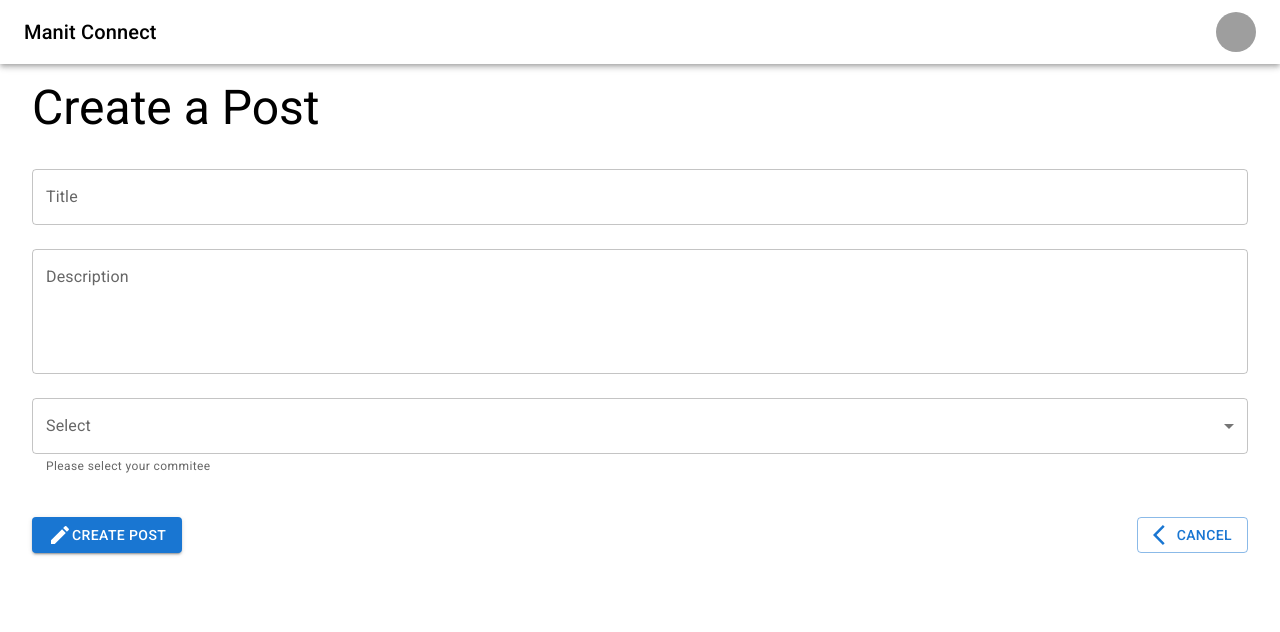
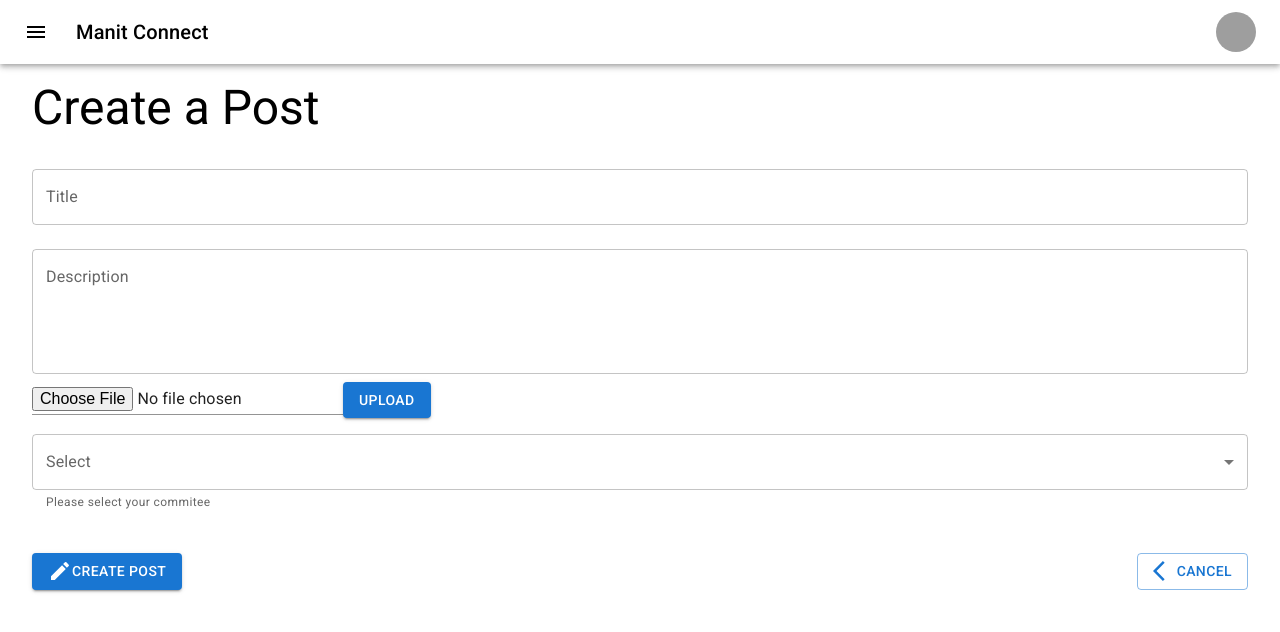
Before and after one commit to Manit-Connect/manit-connect-client, a React (Create React App) app: page /create in a window 1280 px wide. Shown: the top 632 px of the page. Built offline with nearby package versions, Linux system fonts and the light colour scheme; grey boxes are pictures that could not be loaded.

Commit message:
Posts fixed

```diff
--- a/src/components/Postcard.jsx
+++ b/src/components/Postcard.jsx
@@ -57,13 +57,13 @@ export default function Postcard({ post }) {
   };
 
   const likePost = () => {
-    fetch('https://tranquil-crag-17353.herokuapp.com/posts/like', {
+    fetch('https://tranquil-crag-17353.herokuapp.com/posts/like/', {
       method: 'POST',
       headers: {
         'Content-Type': 'application/json',
       },
       body: JSON.stringify({
-        id: post.id,
+        id: post._id,
       }),
     }).then(() => {
       console.log('liked');
--- a/src/components/Topbar.jsx
+++ b/src/components/Topbar.jsx
@@ -12,6 +12,7 @@ import Button from '@mui/material/Button';
 import Tooltip from '@mui/material/Tooltip';
 import MenuItem from '@mui/material/MenuItem';
 import { useNavigate } from 'react-router-dom';
+import { Divider, Drawer, List, ListItem, ListItemText } from '@mui/material';
 
 const pages = [];
 const settings = ['Profile', 'Account', 'Logout'];
@@ -28,8 +29,19 @@ const Topbar = () => {
   }
 
   const logout = () => {
-    navigate('/welcome')
+    navigate('/')
   }
+
+  const [drawer, setDrawer] = React.useState(false);
+
+  const toggleDrawer = (open) => (event) => {
+    if (event.type === 'keydown' && (event.key === 'Tab' || event.key === 'Shift')) {
+      return;
+    }
+
+    // setState({ ...state, [anchor]: open });
+    setDrawer(open);
+  };
 
   const handleOpenNavMenu = (event) => {
     setAnchorElNav(event.currentTarget);
@@ -46,7 +58,28 @@ const Topbar = () => {
     setAnchorElUser(null);
   };
 
+  const ListOfSidebar = () => (
+    <Box
+      sx={{ width: 250 }}
+      role="presentation"
+      onClick={toggleDrawer(false)}
+      onKeyDown={toggleDrawer(false)}
+    >
+      <List>
+        {['Societies', 'Administration', 'Academics', 'Sports'].map((text, index) => (
+          <ListItem button key={text}>
+            {/* <ListItemIcon>
+              {index % 2 === 0 ? <InboxIcon /> : <MailIcon />}
+            </ListItemIcon> */}
+            <ListItemText primary={text} />
+          </ListItem>
+        ))}
+      </List>
+    </Box>
+  )
+
   return (
+    <>
       <AppBar style={{
         backgroundColor: '#fff',
         color: '#000',
@@ -55,6 +88,16 @@ const Topbar = () => {
       >
         <Container maxWidth="xxl">
           <Toolbar disableGutters>
+            <IconButton
+              size="large"
+              edge="start"
+              color="inherit"
+              aria-label="menu"
+              onClick={toggleDrawer(true)}
+              sx={{ mr: 2 }}
+            >
+              <MenuIcon />
+            </IconButton>
             <Typography
               variant="h6"
               noWrap
@@ -153,6 +196,16 @@ const Topbar = () => {
           </Toolbar>
         </Container>
       </AppBar>
+      <React.Fragment key="left">
+        <Drawer
+          anchor="left"
+          open={drawer}
+          onClose={toggleDrawer(false)}
+        >
+          <ListOfSidebar />
+        </Drawer>
+      </React.Fragment>
+    </>
   );
 };
 export default Topbar;
--- a/src/screens/app/CreatePost.js
+++ b/src/screens/app/CreatePost.jsx
@@ -1,4 +1,4 @@
-import { Button, MenuItem, TextField, Typography } from '@mui/material'
+import { Button, Input, MenuItem, Stack, TextField, Typography } from '@mui/material'
 import React from 'react'
 import { useState } from 'react'
 import { useNavigate } from 'react-router-dom'
@@ -113,6 +113,14 @@ const CreatePost = () => {
           values={values.content}
           onChange={(e) => setValues({ ...values, content: e.target.value })}
         />
+        <Stack direction="row" alignItems="center" spacing={2}>
+          <label htmlFor="contained-button-file">
+            <Input accept="image/*" id="contained-button-file" multiple type="file" />
+            <Button variant="contained" component="span">
+              Upload
+            </Button>
+          </label>
+        </Stack>
         <TextField
           id="outlined-select-currency"
           select
```
Lines whose indentation alone changed are shown as unchanged.
